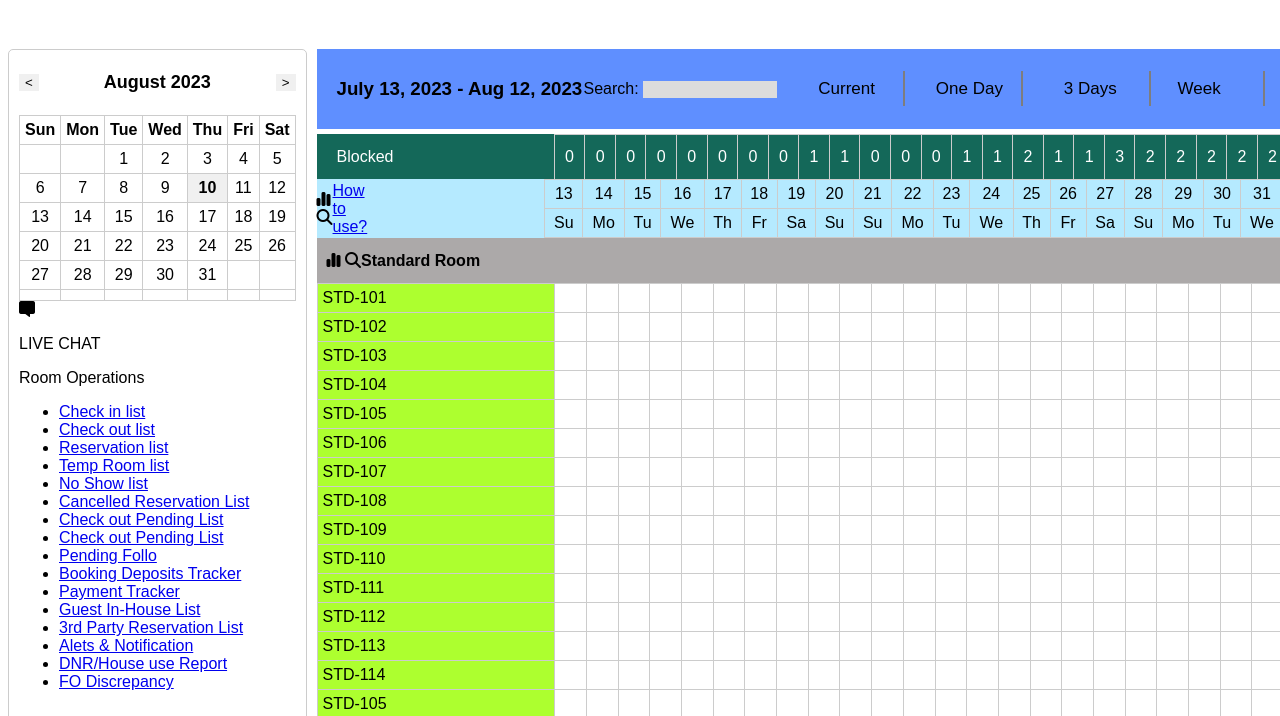
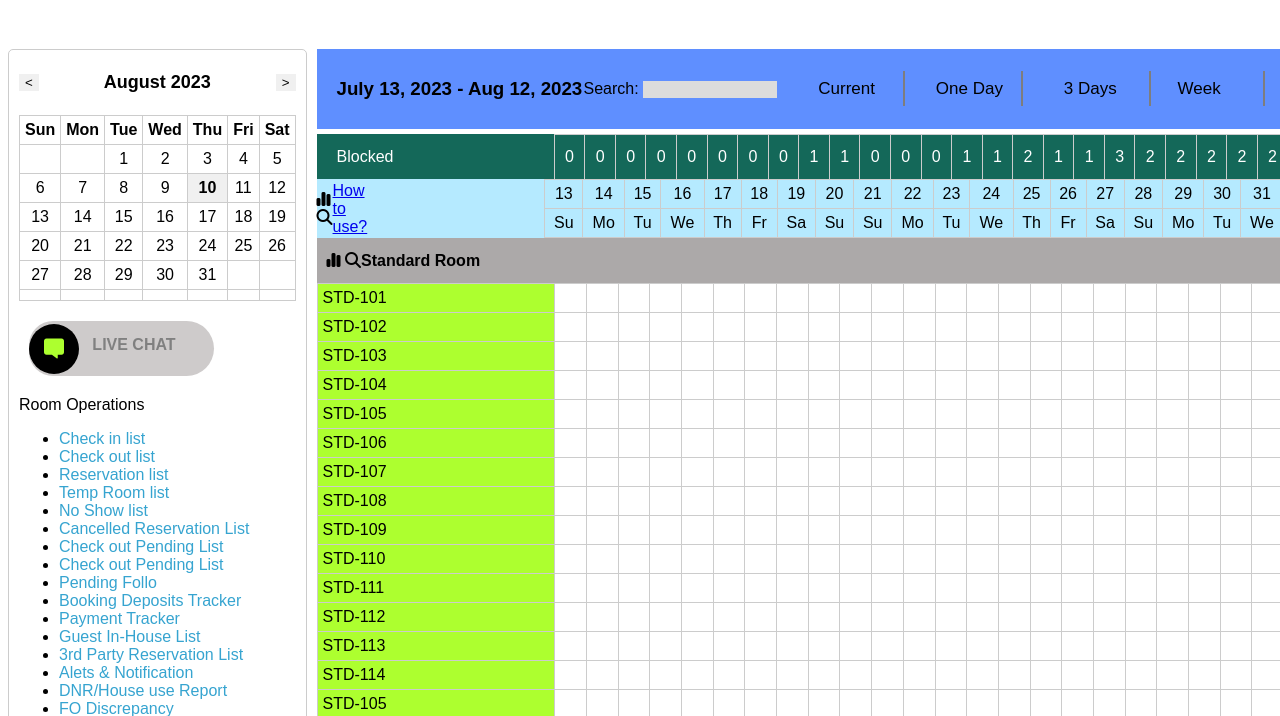
Before and after one commit to Vikalp-Mishra03/admin_dashboard, a plain HTML site: page index.html in a window 1280 px wide. Shown: the part 82-798 px from the top of the page. Drawn offline with Linux system fonts and the light colour scheme.

Commit message:
live chat section css complete

```diff
--- a/style.css
+++ b/style.css
@@ -191,10 +191,66 @@ ul li button {
     background-color: greenyellow;
 }
 
-.table .upper-block{
+.table .upper-block {
     background-color: rgb(207 207 207);
     text-align: left;
 }
-.table .light-block{
+
+.table .light-block {
     background-color: rgb(223, 220, 220);
 }
+
+.live-chat {
+    position: relative;
+}
+
+.live-chat .live {
+    margin-top: 20px;
+    margin-bottom: 20px;
+    display: flex;
+    align-items: center;
+    padding-left: 10px;
+}
+
+.live-chat .live .back {
+    display: flex;
+    background-color: black;
+    width: 50px;
+    height: 50px;
+    border-radius: 50%;
+    color: greenyellow;
+    align-items: center;
+    justify-content: center;
+    position: absolute;
+    z-index: 10;
+
+}
+
+.live-chat .live .back i {
+    /* margin-top: 8px; */
+    font-size: 20px;
+}
+
+.live-chat .live .p-back {
+    height: 55px;
+    width: 185px;
+    background-color: rgb(206, 203, 203);
+    border-top-left-radius: 35px;
+    border-bottom-left-radius: 35px;
+    border-top-right-radius: 40px;
+    border-bottom-right-radius: 40px;
+}
+
+.live-chat .live .p-back p {
+    margin-top: 15px;
+    text-align: center;
+    margin-left: 25px;
+    /* font-size: 16px; */
+    font-weight: 900;
+    color: gray;
+}
+
+.links .link ul a {
+    text-decoration: none;
+    color: rgb(54, 164, 208);
+}
```
